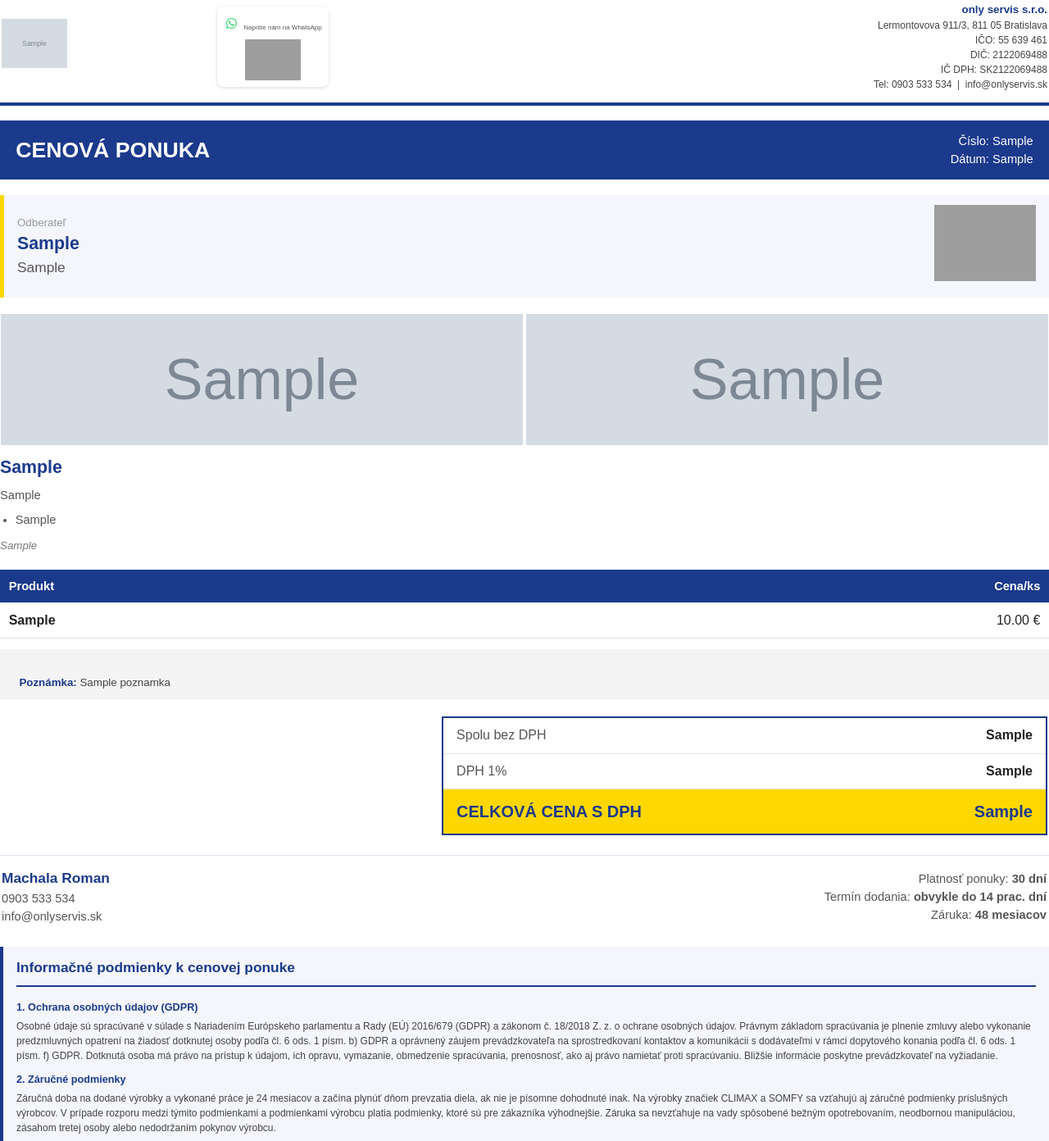
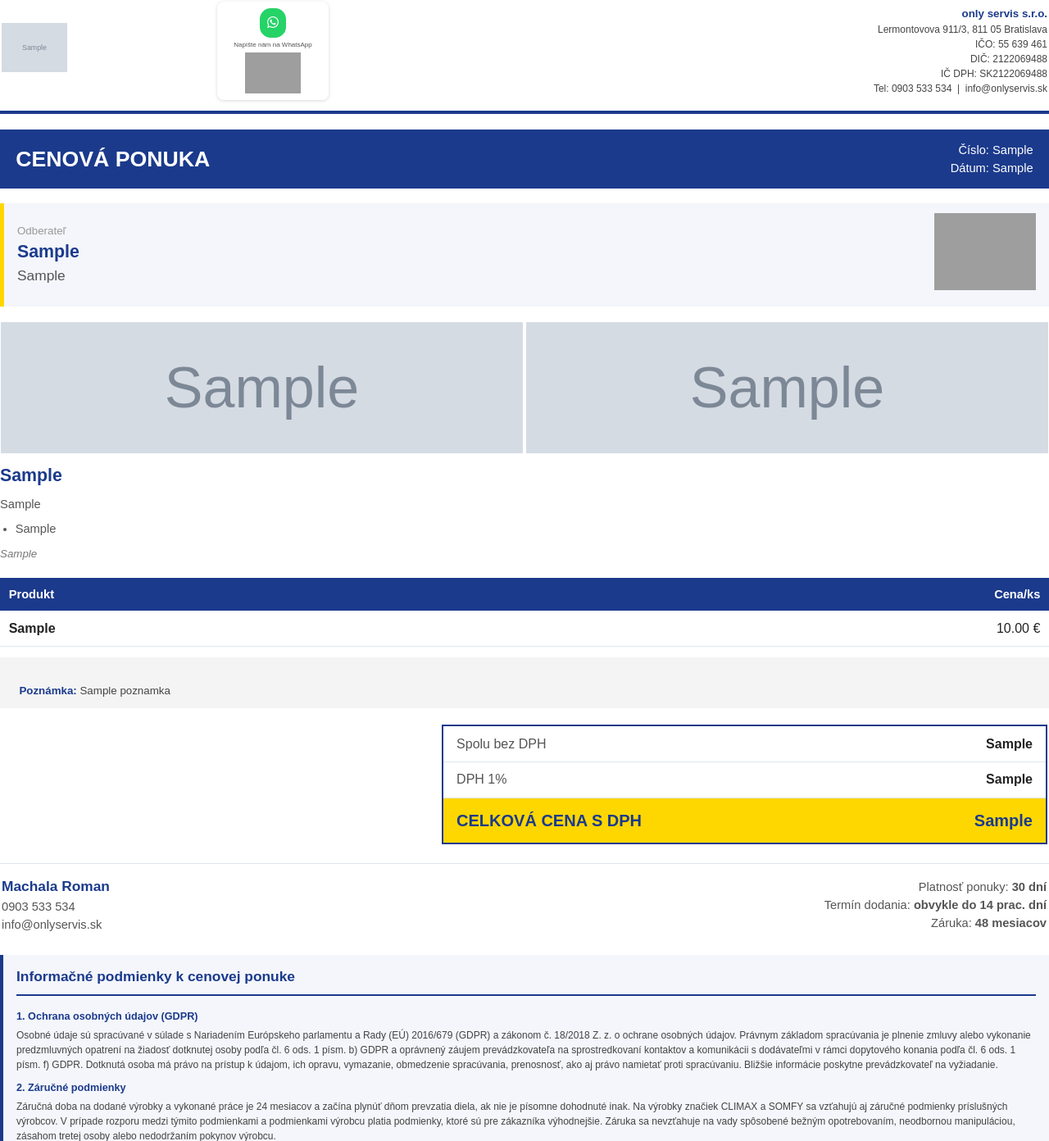
Before and after one commit to evabojova-sudo/only-servis-app, a Python web app: template templates/ponuka.html in a window 1280 px wide. Shown: the top 1392 px of the page at 82% size. Run offline with Jinja, Linux system fonts and the light colour scheme; the template is opened without the code that fills it: most values are stand-ins (such as "Sample title", 1, 10 or a date in 2020); grey boxes marked "Sample" are stand-in pictures; grey boxes are pictures that could not be loaded.

Commit message:
feat: WA karta — zelené tlačidlo s ikonou nad textom
- Zelený pill s bielou WA ikonou navrchu karty
- Text "Napíšte nám na WhatsApp" pod tlačidlom
- QR kód dole

Co-Authored-By: Claude Sonnet 4.6 <noreply@anthropic.com>

```diff
--- a/templates/ponuka.html
+++ b/templates/ponuka.html
@@ -98,18 +98,12 @@
     <td style="width:55pt;"><img src="{{ logo_path }}" alt="Only Servis"></td>
     <td style="padding-left:8pt; vertical-align:middle; text-align:center;">
       <div style="display:inline-block; background:#ffffff; border-radius:8px; box-shadow:0 1px 4px rgba(0,0,0,0.15); padding:6pt; text-align:center; width:90pt; vertical-align:middle;">
-        <table style="border:none; border-collapse:collapse; margin:0 0 3pt 0; padding:0; width:100%;">
-          <tr>
-            <td style="padding:0 3pt 0 0; vertical-align:middle; line-height:1; width:15pt;">
-              <svg xmlns="http://www.w3.org/2000/svg" viewBox="0 0 24 24" width="13" height="13">
-                <path fill="#25D366" d="M.057 24l1.687-6.163c-1.041-1.804-1.588-3.849-1.587-5.946.003-6.556 5.338-11.891 11.893-11.891 3.181.001 6.167 1.24 8.413 3.488 2.245 2.248 3.481 5.236 3.48 8.414-.003 6.557-5.338 11.892-11.893 11.892-1.99-.001-3.951-.5-5.688-1.448l-6.305 1.654zm6.597-3.807c1.676.995 3.276 1.591 5.392 1.592 5.448 0 9.886-4.434 9.889-9.885.002-5.462-4.415-9.89-9.881-9.892-5.452 0-9.887 4.434-9.889 9.884-.001 2.225.651 3.891 1.746 5.634l-.999 3.648 3.742-.981zm11.387-5.464c-.074-.124-.272-.198-.57-.347-.297-.149-1.758-.868-2.031-.967-.272-.099-.47-.149-.669.149-.198.297-.768.967-.941 1.165-.173.198-.347.223-.644.074-.297-.149-1.255-.462-2.39-1.475-.883-.788-1.48-1.761-1.653-2.059-.173-.297-.018-.458.13-.606.134-.133.297-.347.446-.521.151-.172.2-.296.3-.495.099-.198.05-.372-.025-.521-.075-.148-.669-1.611-.916-2.206-.242-.579-.487-.501-.669-.51l-.57-.01c-.198 0-.52.074-.792.372s-1.04 1.016-1.04 2.479 1.065 2.876 1.213 3.074c.149.198 2.095 3.2 5.076 4.487.709.306 1.263.489 1.694.626.712.226 1.36.194 1.872.118.571-.085 1.758-.719 2.006-1.413.248-.695.248-1.29.173-1.414z"/>
-              </svg>
-            </td>
-            <td style="padding:0; vertical-align:middle;">
-              <span style="font-size:6pt; color:#555; white-space:nowrap; line-height:1.2;">Napíšte nám na WhatsApp</span>
-            </td>
-          </tr>
-        </table>
+        <div style="background:#25D366; border-radius:10pt; padding:3pt 7pt; margin:0 0 3pt 0; display:inline-block;">
+          <svg xmlns="http://www.w3.org/2000/svg" viewBox="0 0 24 24" width="14" height="14">
+            <path fill="white" d="M.057 24l1.687-6.163c-1.041-1.804-1.588-3.849-1.587-5.946.003-6.556 5.338-11.891 11.893-11.891 3.181.001 6.167 1.24 8.413 3.488 2.245 2.248 3.481 5.236 3.48 8.414-.003 6.557-5.338 11.892-11.893 11.892-1.99-.001-3.951-.5-5.688-1.448l-6.305 1.654zm6.597-3.807c1.676.995 3.276 1.591 5.392 1.592 5.448 0 9.886-4.434 9.889-9.885.002-5.462-4.415-9.89-9.881-9.892-5.452 0-9.887 4.434-9.889 9.884-.001 2.225.651 3.891 1.746 5.634l-.999 3.648 3.742-.981zm11.387-5.464c-.074-.124-.272-.198-.57-.347-.297-.149-1.758-.868-2.031-.967-.272-.099-.47-.149-.669.149-.198.297-.768.967-.941 1.165-.173.198-.347.223-.644.074-.297-.149-1.255-.462-2.39-1.475-.883-.788-1.48-1.761-1.653-2.059-.173-.297-.018-.458.13-.606.134-.133.297-.347.446-.521.151-.172.2-.296.3-.495.099-.198.05-.372-.025-.521-.075-.148-.669-1.611-.916-2.206-.242-.579-.487-.501-.669-.51l-.57-.01c-.198 0-.52.074-.792.372s-1.04 1.016-1.04 2.479 1.065 2.876 1.213 3.074c.149.198 2.095 3.2 5.076 4.487.709.306 1.263.489 1.694.626.712.226 1.36.194 1.872.118.571-.085 1.758-.719 2.006-1.413.248-.695.248-1.29.173-1.414z"/>
+          </svg>
+        </div>
+        <div style="font-size:6pt; color:#555; white-space:nowrap; margin:0 0 3pt 0; line-height:1.2;">Napíšte nám na WhatsApp</div>
         <img src="{{ qr_data_uri }}" style="height:38pt; width:auto; display:block; margin:0 auto;" alt="WhatsApp QR">
       </div>
     </td>
```
